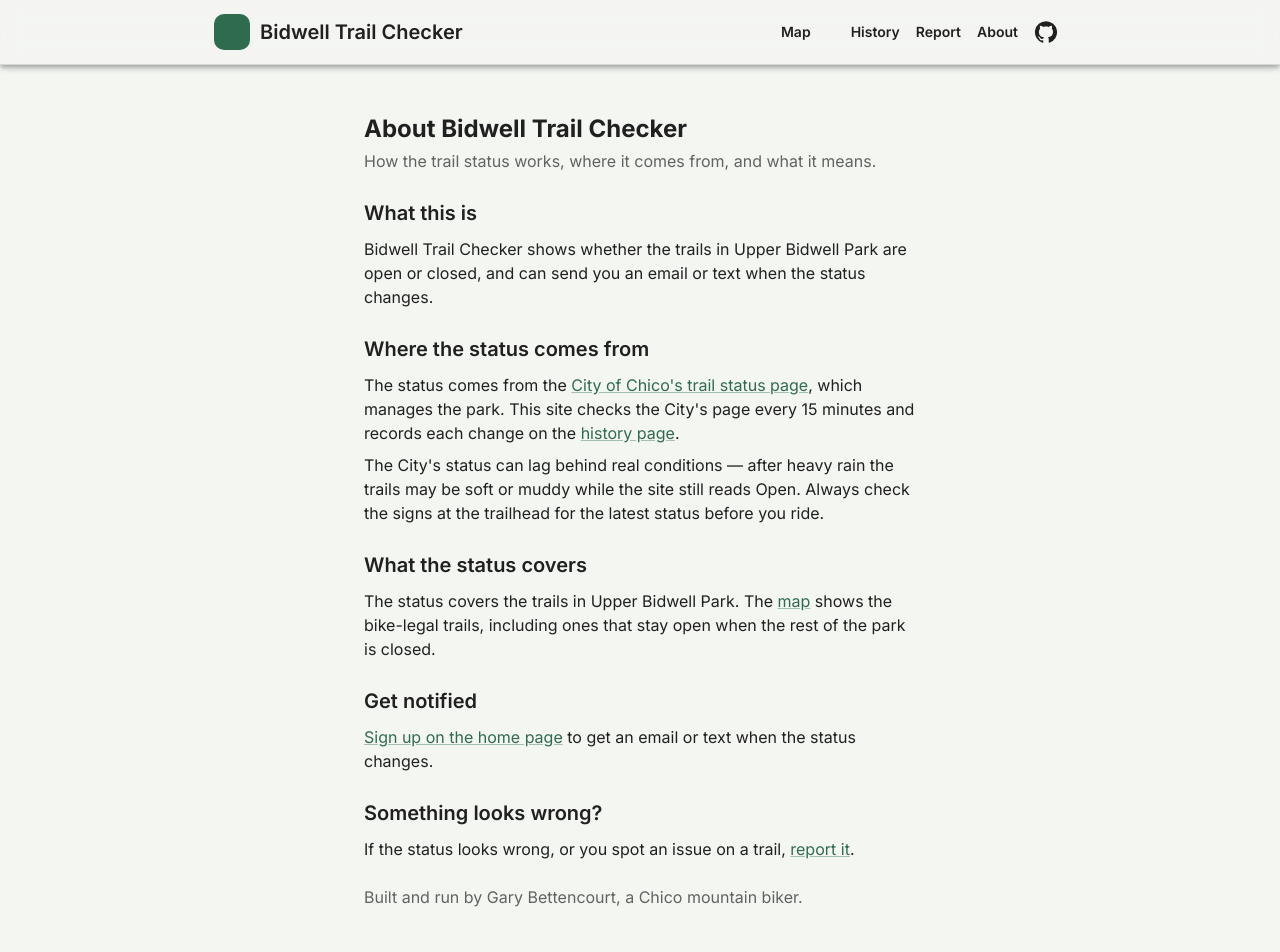
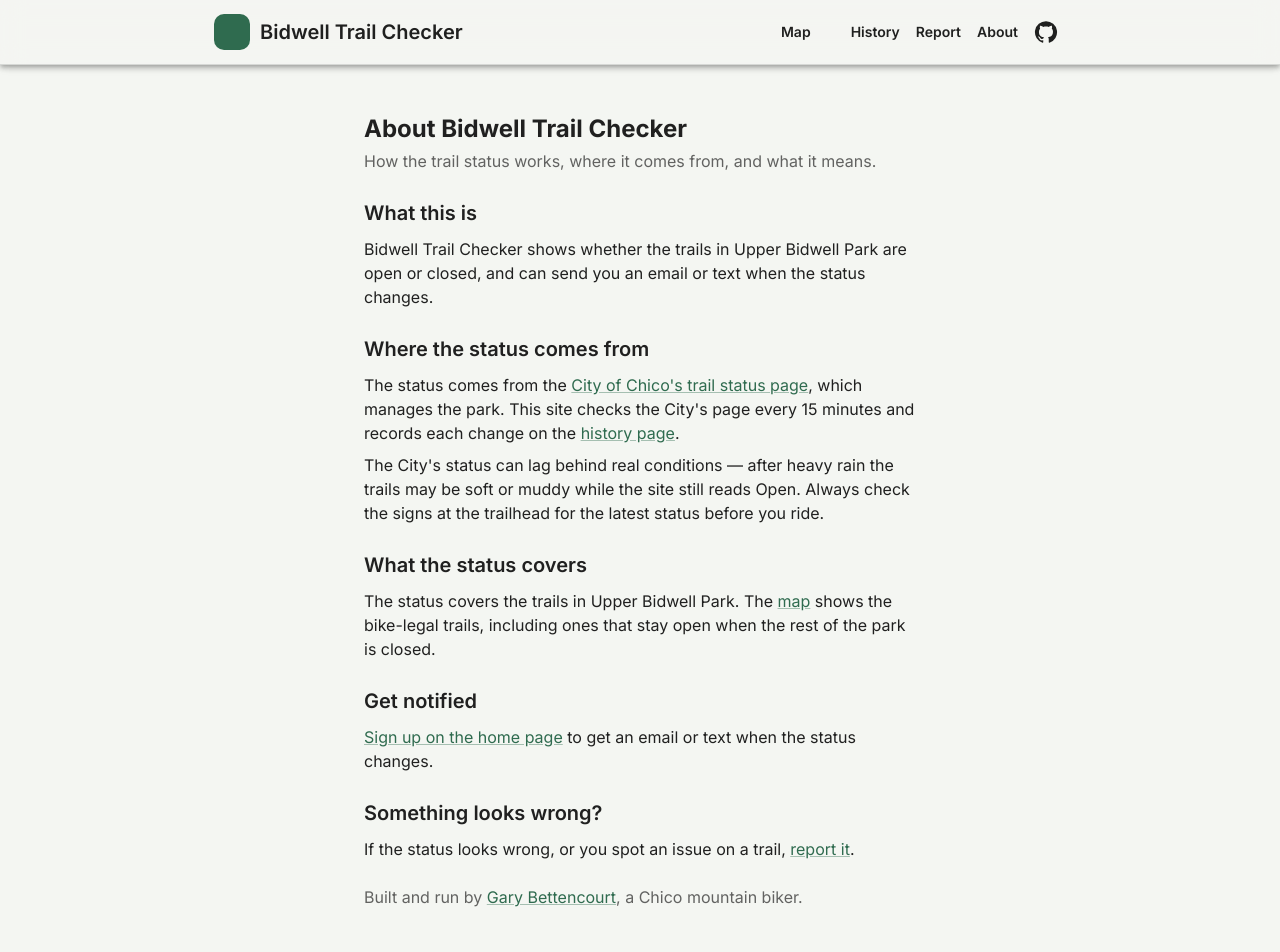
Before and after one commit to gbettencourt/BidwellTrailChecker, a React (Vite) app in the folder client/: page /about in a window 1280 px wide. Shown: the top 952 px of the page. Built offline with nearby package versions, Linux system fonts and the light colour scheme; some icons are missing.

Commit message:
Link author name on About page to garybettencourt.com

```diff
--- a/client/src/App/pages/About.tsx
+++ b/client/src/App/pages/About.tsx
@@ -81,6 +81,12 @@ export const About: React.FC = () => (
 			</Typography>
 		</Stack>
 
-		<Typography color="text.secondary">Built and run by Gary Bettencourt, a Chico mountain biker.</Typography>
+		<Typography color="text.secondary">
+			Built and run by{' '}
+			<Link href="https://garybettencourt.com" target="_blank" rel="noopener">
+				Gary Bettencourt
+			</Link>
+			, a Chico mountain biker.
+		</Typography>
 	</Stack>
 );
```
Also changed, not shown: 1 other file (tests, documents, lock files or other folders).
